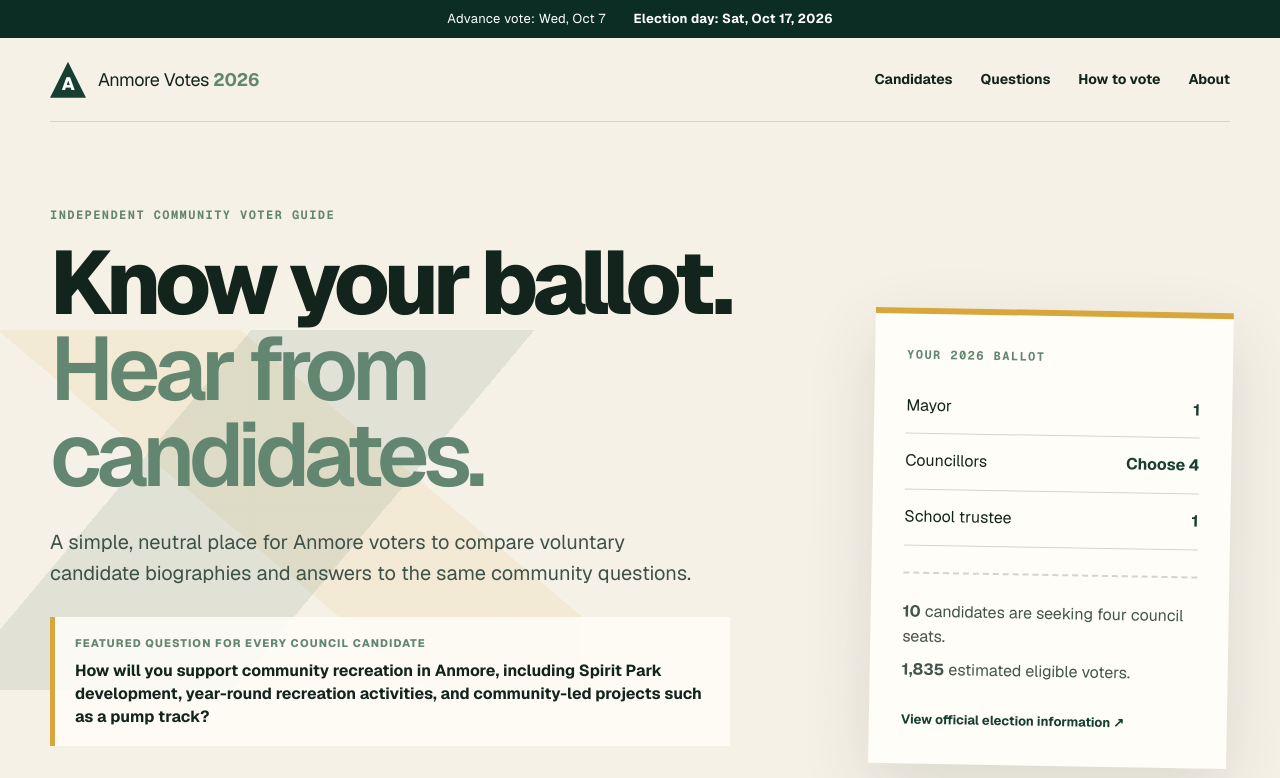
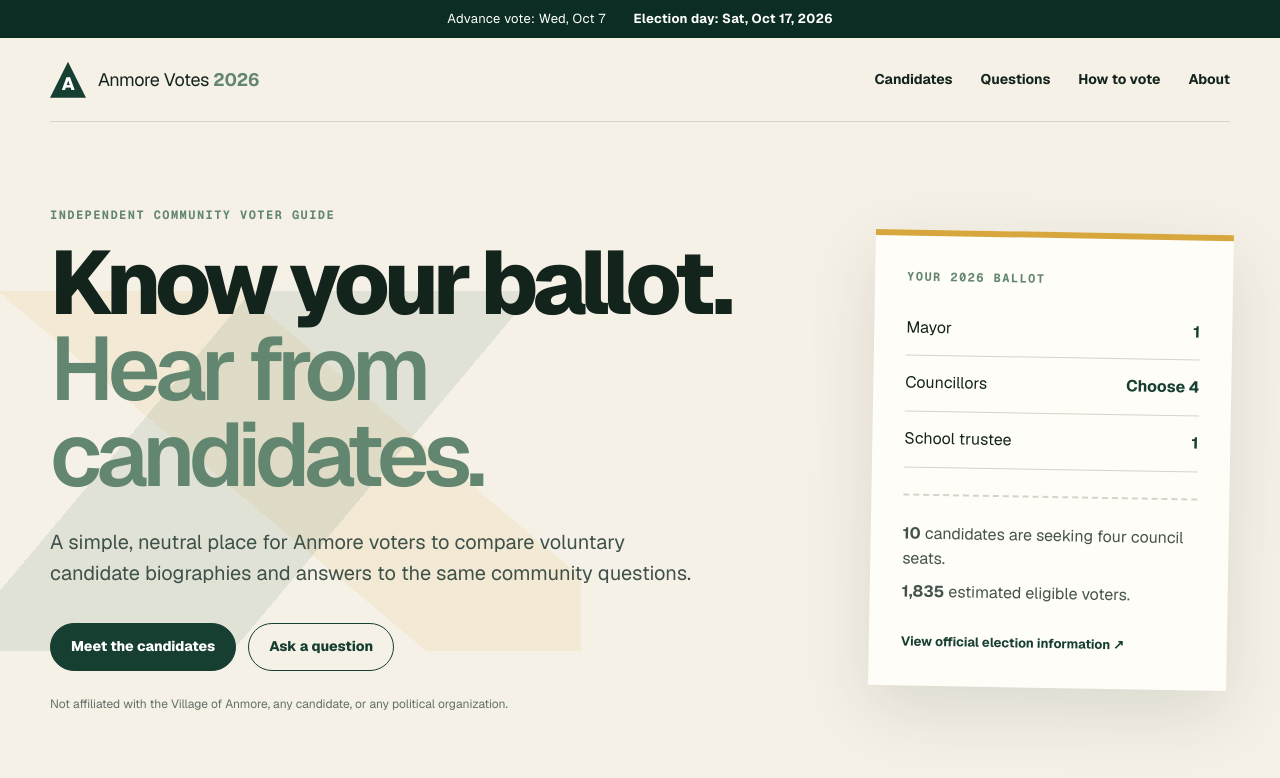
Before and after one commit to jpgaviria2/anmore-votes-2026, a Next.js app: page / in a window 1280 px wide. Shown: the top 778 px of the page. Built offline with nearby package versions, Linux system fonts and the light colour scheme.

Commit message:
Update candidate notification destination

```diff
--- a/app/globals.css
+++ b/app/globals.css
@@ -96,20 +96,6 @@ h1 em { color: var(--moss); font-style: normal; font-weight: 540; }
 h2 { font-size: clamp(34px, 4vw, 54px); line-height: 1.05; letter-spacing: -.045em; margin-bottom: 18px; }
 h3 { letter-spacing: -.025em; }
 .hero-lede { max-width: 660px; font-size: 20px; color: #3e5148; }
-.priority-question {
-  display: grid;
-  gap: 7px;
-  max-width: 680px;
-  margin-top: 28px;
-  padding: 18px 20px;
-  border-left: 5px solid var(--gold);
-  background: rgba(255,253,248,.86);
-  color: var(--ink);
-  text-decoration: none;
-}
-.priority-question:hover { background: var(--white); }
-.priority-question span { color: var(--moss); font-size: 11px; font-weight: 760; letter-spacing: .1em; text-transform: uppercase; }
-.priority-question strong { font-size: 16px; line-height: 1.45; }
 .hero-actions { display: flex; gap: 12px; margin: 34px 0 24px; flex-wrap: wrap; }
 .button {
   min-height: 48px;
--- a/app/voter-guide.tsx
+++ b/app/voter-guide.tsx
@@ -58,10 +58,6 @@ export function VoterGuide() {
           <p className="hero-lede">
             A simple, neutral place for Anmore voters to compare voluntary candidate biographies and answers to the same community questions.
           </p>
-          <a className="priority-question" href="#questions">
-            <span>Featured question for every council candidate</span>
-            <strong>{questions[3]}</strong>
-          </a>
           <div className="hero-actions">
             <a className="button primary" href="#candidates">Meet the candidates</a>
             <a className="button secondary" href="#ask">Ask a question</a>
```
Also changed, not shown: 2 other files (tests, documents, lock files or other folders).
